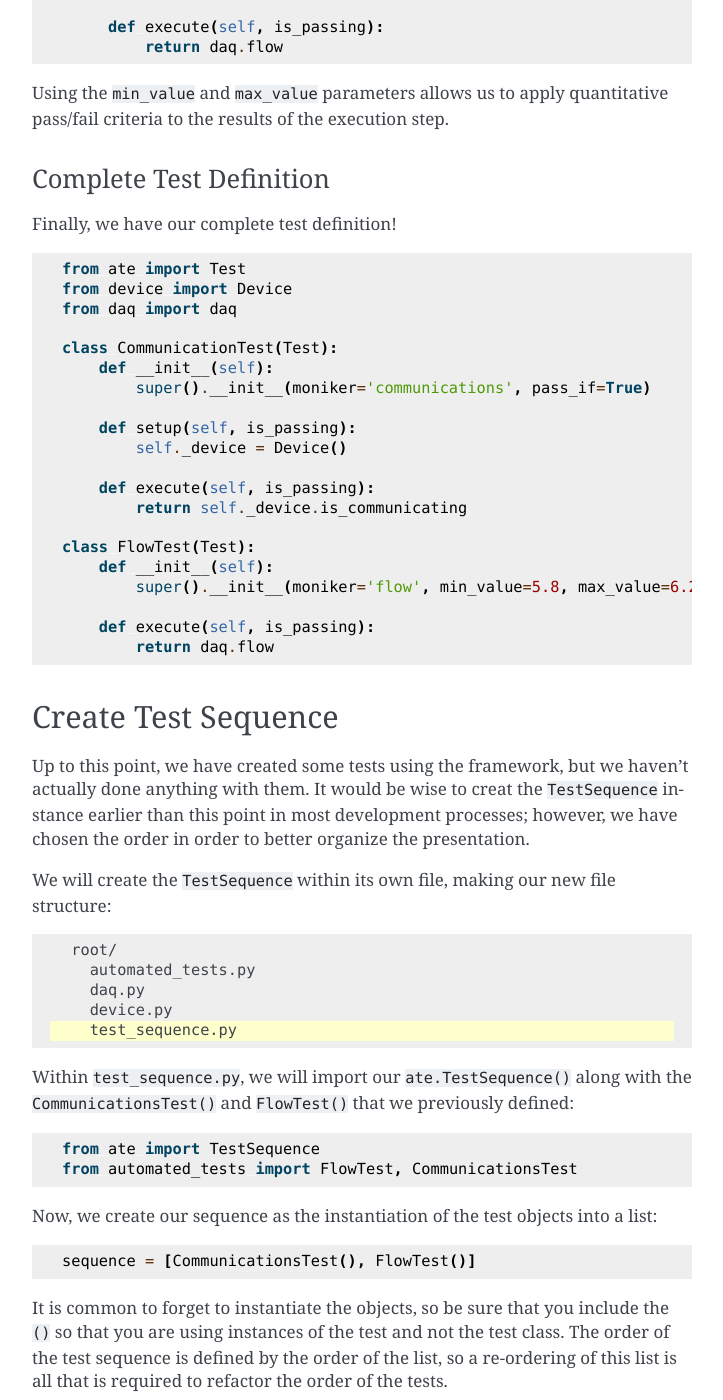
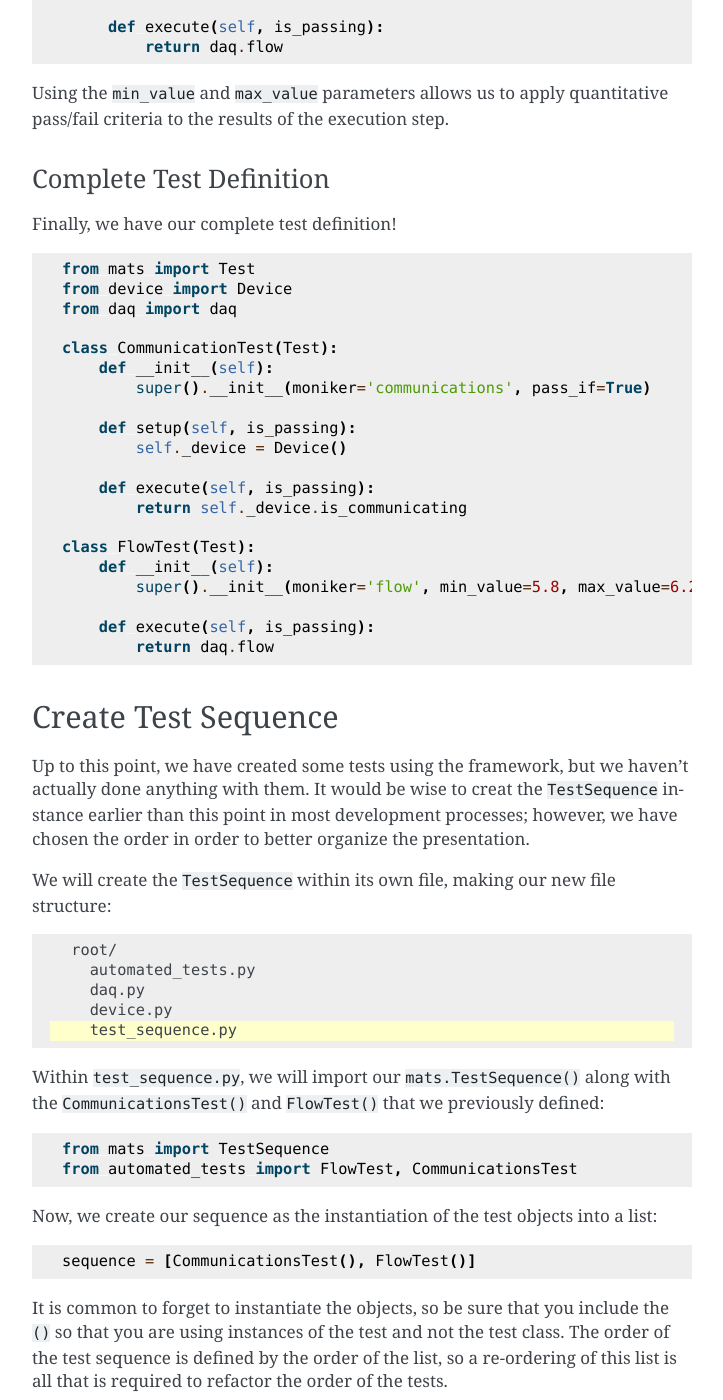
Before and after one commit to slightlynybbled/mats, a Sphinx documentation site: the page built from docs/source/pages/guided-test-development.rst, in a window 1280 px wide and 1400 px high, scrolled down 3952 px. Shown: the whole window, without its empty margins (388-1111 px from the left). Built offline with Sphinx 7.4.7, drawn with Linux system fonts in a browser that asks for light colours; some of the changed text lies outside the part shown.

Commit message:
Fixing instance of 'ate' to 'mats'

```diff
--- a/docs/source/pages/guided-test-development.rst
+++ b/docs/source/pages/guided-test-development.rst
@@ -92,7 +92,7 @@ method is used in the :ref:`flow_test` outline.
 .. code-block:: python
    :emphasize-lines: 2
 
-   from ate import Test
+   from mats import Test
    from device import Device
 
 Next, we actually setup the device in preparation to use it by overriding the
@@ -151,7 +151,7 @@ of the ``execute()`` method.
 
 The complete contents of ``automated_test.py``::
 
-    from ate import Test
+    from mats import Test
     from device import Device
 
     class CommunicationTest(Test):
@@ -186,7 +186,7 @@ we utilize the ``daq.flow`` property to return the flow value on test execution.
 .. code-block:: python
    :emphasize-lines: 3, 10
 
-   from ate import Test
+   from mats import Test
    from device import Device
    from daq import daq
 
@@ -219,7 +219,7 @@ Finally, we have our complete test definition!
 
 .. code-block:: python
 
-    from ate import Test
+    from mats import Test
     from device import Device
     from daq import daq
 
@@ -259,12 +259,12 @@ We will create the ``TestSequence`` within its own file, making our new file str
       device.py
       test_sequence.py
 
-Within ``test_sequence.py``, we will import our ``ate.TestSequence()`` along with
+Within ``test_sequence.py``, we will import our ``mats.TestSequence()`` along with
 the ``CommunicationsTest()`` and ``FlowTest()`` that we previously defined:
 
 .. code-block:: python
 
-    from ate import TestSequence
+    from mats import TestSequence
     from automated_tests import FlowTest, CommunicationsTest
 
 Now, we create our sequence as the instantiation of the test objects into a list:
@@ -297,7 +297,7 @@ The final full form of ``test_sequence.py``:
 
 .. code-block:: python
 
-    from ate import TestSequence
+    from mats import TestSequence
     from automated_tests import FlowTest, CommunicationsTest
 
     sequence = [CommunicationsTest(), FlowTest()]
@@ -321,7 +321,7 @@ sequence:
 .. code-block:: python
    :emphasize-lines: 2, 5, 6
 
-    from ate import TestSequence
+    from mats import TestSequence
     from automated_tests import FlowTest, CommunicationsTest, ArchiveManager
 
     sequence = [CommunicationsTest(), FlowTest()]
```
Also changed, not shown: docs/source/pages/contribution_guidelines.rst (+8 -7 lines).
